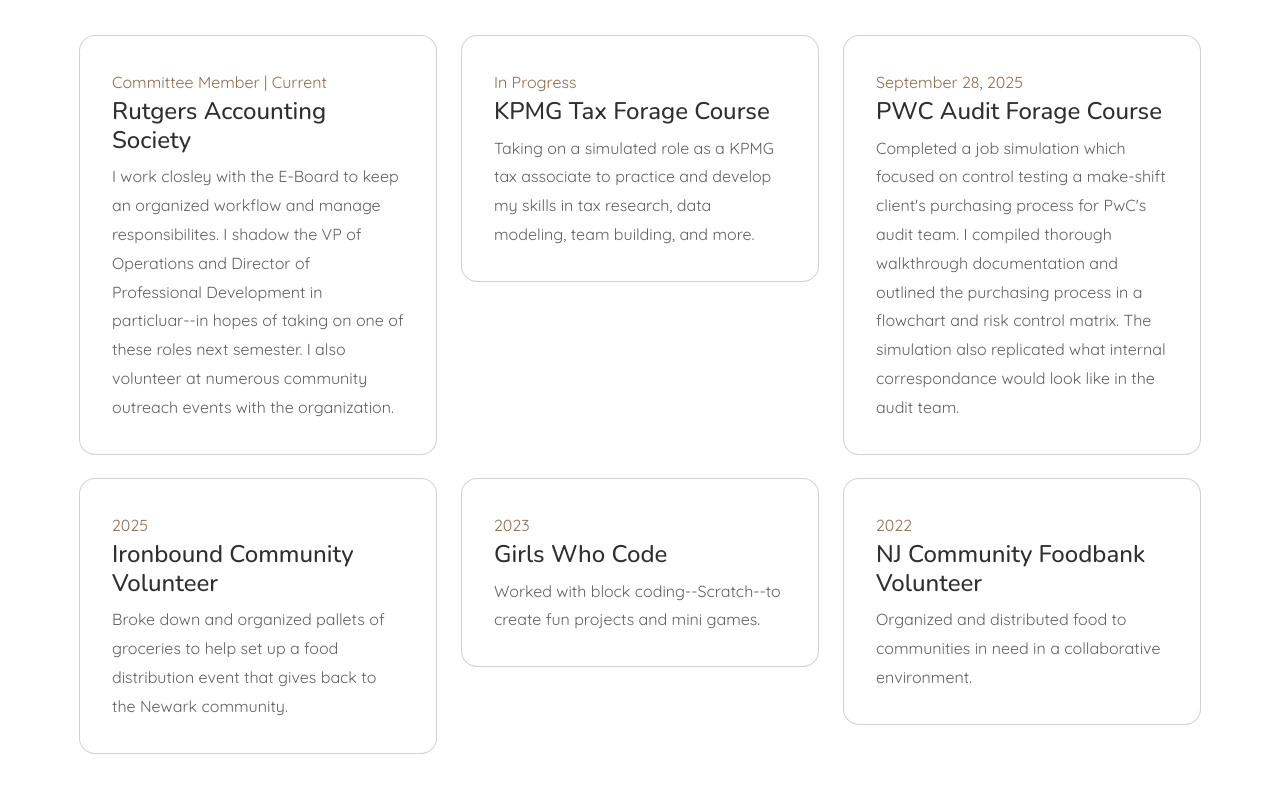
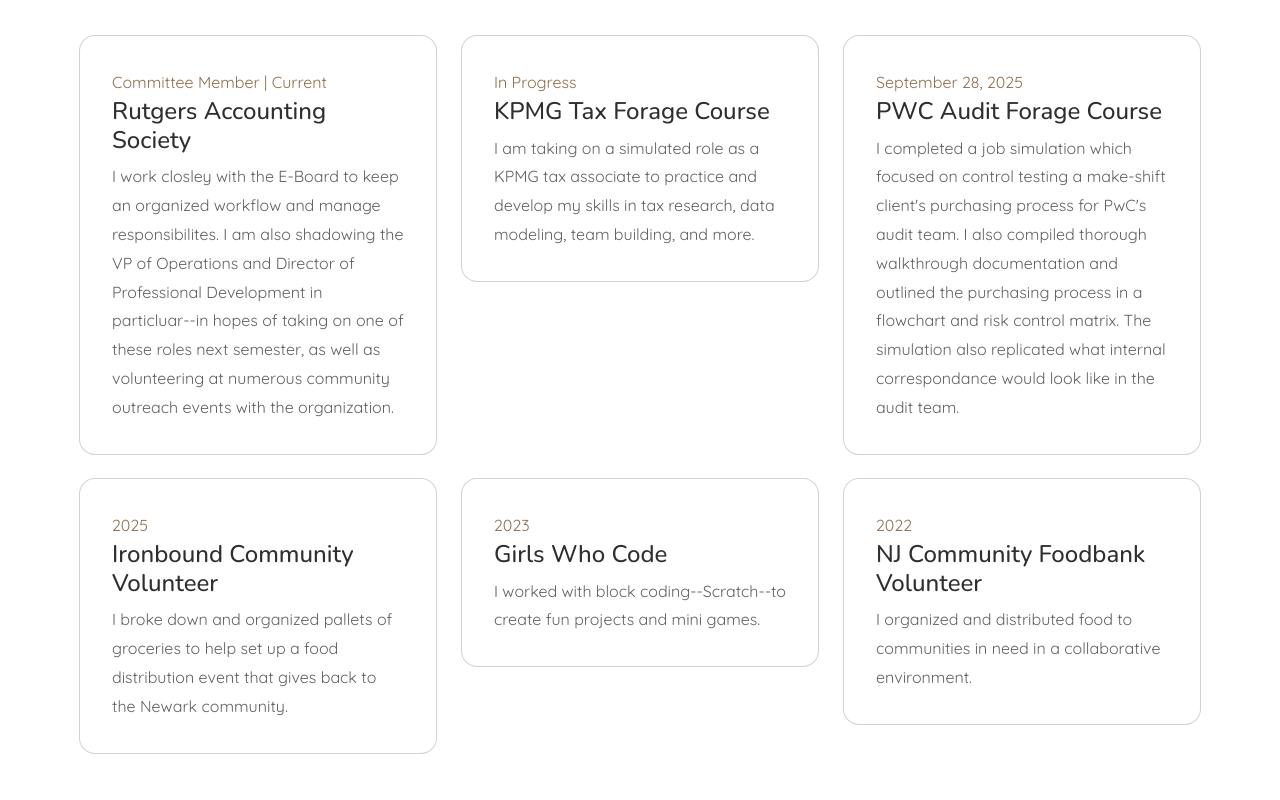
Before and after one commit to EvaLWilliams/Website, a plain HTML site: page index.html in a window 1280 px wide. Shown: the part 1220-2020 px from the top of the page. Drawn offline with nearby package versions, Linux system fonts and the light colour scheme; no server answers.

Commit message:
AshleySuggestions

```diff
--- a/index.html
+++ b/index.html
@@ -92,7 +92,7 @@
 							<a href="https://www.linkedin.com/in/eva-williams05" target="_blank" >
   								<img src="images/linkedin logo.webp" alt="Eva Williams LinkedIn Profile" width="75" height="75" class="fs-4">
 								</a>
-							<br />Last Updated: 9/30/2025
+							<br />Last Updated: 10/17/2025
 
 							</div>
 					</div>
@@ -117,7 +117,7 @@
 				<div class="col-md-4 mb-5 mb-lg-0">
 					<div class="info-box" data-aos="zoom-in-up" data-aos-delay="600">
 						<div class="icon"><iconify-icon icon="la:edit"></div>
-						<h3>Relevent Courses</h3>
+						<h3>Relevant Courses</h3>
 						<p>Financial Accounting, Managerial Accounting, Intermediate Accounting I</p>
 					</div>
 				</div>
@@ -149,7 +149,7 @@
 						<div class="card-body">
 							<span class="card-subtitle mb-2 text-primary">Committee Member | Current</span>
 							<h4 class="card-title text-capitalize">Rutgers Accounting Society</h4>
-							<p class="card-text">I work closley with the E-Board to keep an organized workflow and manage responsibilites. I shadow the VP of Operations and Director of Professional Development in particluar--in hopes of taking on one of these roles next semester. I also volunteer at numerous community outreach events with the organization.</p>
+							<p class="card-text">I work closley with the E-Board to keep an organized workflow and manage responsibilites. I am also shadowing the VP of Operations and Director of Professional Development in particluar--in hopes of taking on one of these roles next semester, as well as volunteering at numerous community outreach events with the organization.</p>
 						</div>
 					</div>
 				</div>
@@ -158,7 +158,7 @@
 						<div class="card-body">
 							<span class="card-subtitle mb-2 text-primary">In Progress</span>
 							<h4 class="card-title text-capitalize">KPMG Tax Forage Course</h4>
-							<p class="card-text">Taking on a simulated role as a KPMG tax associate to practice and develop my skills in tax research, data modeling, team building, and more.</p>
+							<p class="card-text">I am taking on a simulated role as a KPMG tax associate to practice and develop my skills in tax research, data modeling, team building, and more.</p>
 						</div>
 					</div>
 				</div>
@@ -167,7 +167,7 @@
 						<div class="card-body">
 							<span class="card-subtitle mb-2 text-primary">September 28, 2025</span>
 							<h4 class="card-title text-capitalize">PWC Audit Forage Course</h4>
-							<p class="card-text">Completed a job simulation which focused on control testing a make-shift client's purchasing process for PwC's audit team. I compiled thorough walkthrough documentation and outlined the purchasing process in a flowchart and risk control matrix. The simulation also replicated what internal correspondance would look like in the audit team.
+							<p class="card-text">I completed a job simulation which focused on control testing a make-shift client's purchasing process for PwC's audit team. I also compiled thorough walkthrough documentation and outlined the purchasing process in a flowchart and risk control matrix. The simulation also replicated what internal correspondance would look like in the audit team.
 							</p>
 						</div>
 					</div>
@@ -177,7 +177,7 @@
 						<div class="card-body">
 							<span class="card-subtitle mb-2 text-primary">2025</span>
 							<h4 class="card-title text-capitalize">Ironbound Community Volunteer</h4>
-							<p class="card-text">Broke down and organized pallets of groceries to help set up a food distribution event that gives back to the Newark community.</p>
+							<p class="card-text">I broke down and organized pallets of groceries to help set up a food distribution event that gives back to the Newark community.</p>
 						</div>
 					</div>
 				</div>
@@ -186,7 +186,7 @@
 						<div class="card-body">
 							<span class="card-subtitle mb-2 text-primary">2023</span>
 							<h4 class="card-title text-capitalize">Girls Who Code</h4>
-							<p class="card-text">Worked with block coding--Scratch--to create fun projects and mini games.</p>
+							<p class="card-text">I worked with block coding--Scratch--to create fun projects and mini games.</p>
 						</div>
 					</div>
 				</div>
@@ -195,7 +195,7 @@
 						<div class="card-body">
 							<span class="card-subtitle mb-2 text-primary">2022</span>
 							<h4 class="card-title text-capitalize">NJ Community Foodbank Volunteer</h4>
-							<p class="card-text">Organized and distributed food to communities in need in a collaborative environment.</p>
+							<p class="card-text">I organized and distributed food to communities in need in a collaborative environment.</p>
 						</div>
 					</div>
 				</div>
@@ -248,7 +248,7 @@
 							<div class="swiper-slide">
 								<div class="card testimonials-inner">
 									<div class="card-body">
-										<p class="card-text mb-2">I got payed to play with two cats and a dog! I also ensured owners were kept in the loop on their pet's wellbeing, maintaing contact multiple times a day while keeping track of pet needs and payments.</p>
+										<p class="card-text mb-2">I enjoyed providing attentive care and playful companionship to two cats and a dog as part of pet-sitting services. I also ensured owners were kept in the loop on their pet's wellbeing, maintaing contact multiple times a day while keeping track of pet needs and payments.</p>
 										<div class="testimonial-author">
 											<div class="author-detail">
 												<h3 class="name m-0">Pet Sitting</h3>
```
